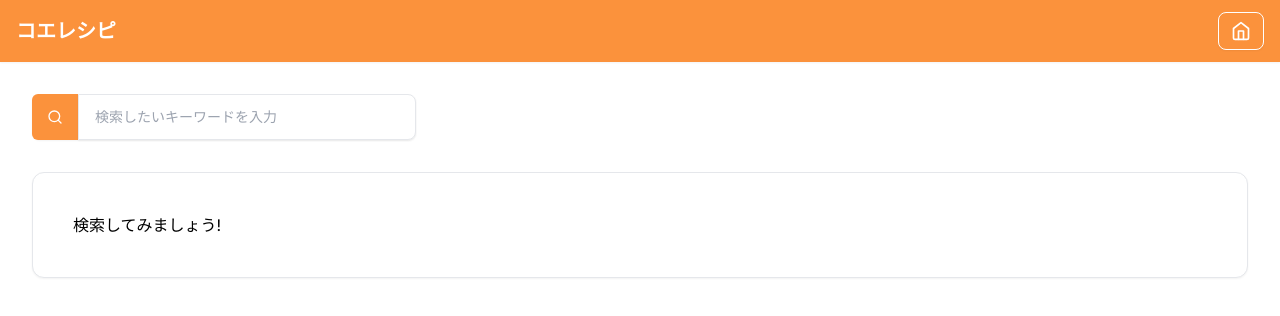
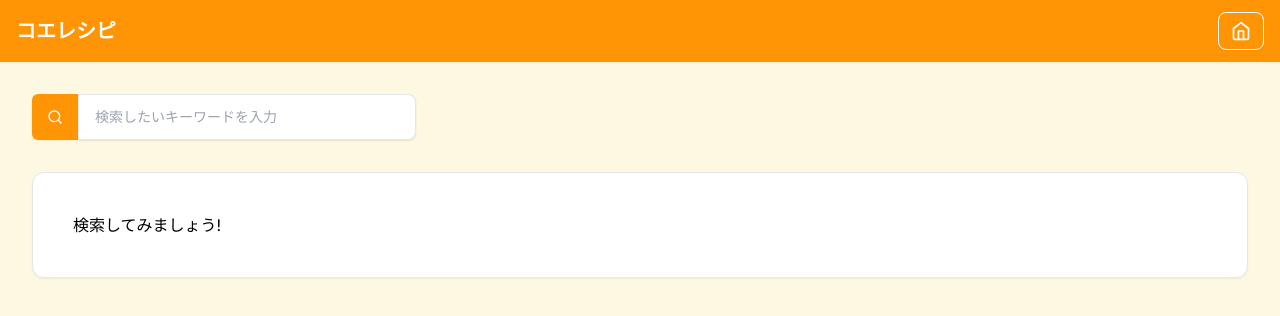
Before and after one commit to 2024-vol11-18/hands-free-cooking, a Next.js app in the folder cooking_app/: page /home in a window 1280 px wide. Shown: the top 316 px of the page. Built offline with nearby package versions, Linux system fonts and the light colour scheme.

Commit message:
色調整

```diff
--- a/cooking_app/src/app/home/page.tsx
+++ b/cooking_app/src/app/home/page.tsx
@@ -44,14 +44,14 @@ export default function Home() {
           <form>
           <label htmlFor="hs-leading-button-add-on-with-icon" className="sr-only">Label</label>
           <div className="flex rounded-lg shadow-sm">
-            <button onClick={handleSearchSubmit} type="button" className="w-[2.875rem] h-[2.875rem] shrink-0 inline-flex justify-center items-center gap-x-2 text-sm font-semibold rounded-s-md border border-transparent bg-orange-400 text-white hover:bg-orange-500 focus:outline-none focus:bg-orange-500 disabled:opacity-50 disabled:pointer-events-none">
+            <button onClick={handleSearchSubmit} type="button" className="w-[2.875rem] h-[2.875rem] shrink-0 inline-flex justify-center items-center gap-x-2 text-sm font-semibold rounded-s-md border border-transparent bg-princetonorange text-white hover:bg-orange-500 focus:outline-none focus:bg-orange-500 disabled:opacity-50 disabled:pointer-events-none">
               <svg className="shrink-0 size-4" xmlns="http://www.w3.org/2000/svg" width="24" height="24" viewBox="0 0 24 24" fill="none" stroke="currentColor" strokeWidth="2" strokeLinecap="round" strokeLinejoin="round">
                 <circle cx="11" cy="11" r="8"></circle>
                 <path d="m21 21-4.3-4.3"></path>
               </svg>
             </button>
             <input onChange={(event) => handleChangeSearchText(event)} value={searchText} type="text" id="hs-leading-button-add-on-with-icon" name="hs-leading-button-add-on-with-icon" placeholder="検索したいキーワードを入力"
-            className="py-3 px-4 block w-full border outline-none border-gray-200 shadow-sm rounded-e-lg text-sm focus:z-10 focus:border-orange-400 focus:ring-orange-400 disabled:opacity-50 disabled:pointer-events-none"/>
+            className="py-3 px-4 block w-full border outline-none border-gray-200 shadow-sm rounded-e-lg text-sm focus:z-10 focus:border-orangewheel focus:ring-orangewheel disabled:opacity-50 disabled:pointer-events-none"/>
           </div>
           </form>
         </div>
--- a/cooking_app/src/app/layout.tsx
+++ b/cooking_app/src/app/layout.tsx
@@ -16,9 +16,9 @@ export default function RootLayout({
   children: React.ReactNode;
 }>) {
   return (
-    <html lang="en">
+    <html lang="en" className="h-full bg-cornsilk">
       <body className={inter.className}>
-      <header className="flex flex-wrap shadow-sm sm:justify-start sm:flex-nowrap w-full bg-orange-400 text-sm py-3">
+      <header className="flex flex-wrap shadow-sm sm:justify-start sm:flex-nowrap w-full bg-princetonorange text-sm py-3">
         <nav className="max-w-[85rem] w-full mx-auto px-4 flex flex-wrap basis-full items-center justify-between">
           <a className="sm:order-1 flex-none text-xl font-semibold text-white focus:outline-none focus:opacity-80" href="/home">コエレシピ</a>
           <div className="sm:order-3 flex items-center gap-x-2">
--- a/cooking_app/tailwind.config.ts
+++ b/cooking_app/tailwind.config.ts
@@ -10,6 +10,18 @@ const config: Config = {
   ],
   theme: {
     extend: {
+      colors: {
+        babypowder: '#FCFBF5',
+        cornsilk: '#FDF8E1',
+        peach: '#FFE5BA',     // xanthousの薄いやつ
+        xanthous: '#FFC971',
+        xanthoussaturated: '#FFBA4A',   // xanthousの濃いやつ
+        selectiveyellow: '#FFB600',
+        harverstgold: '#E8A600',
+        princetonorange: '#FF9505',
+        orangewheel: '#FF7E05',  // princetonorangeの濃いやつ
+        smokyblack: '#211400'
+      }
     },
   },
   plugins: [
```
